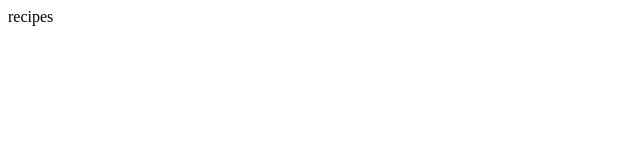
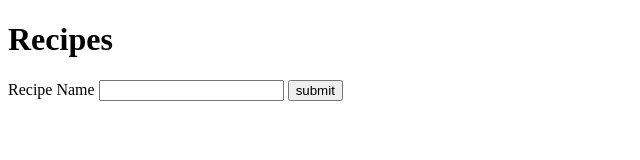
Before and after one commit to PeterMorrison250/HTML-Fundamentals, a plain HTML site: page content/recipes.html in a window 1280 px wide. Shown: the whole page, without its empty margins (0-640 px from the left). Drawn offline with Linux system fonts and the light colour scheme.

Commit message:
added forms

```diff
--- a/content/recipes.html
+++ b/content/recipes.html
@@ -4,6 +4,11 @@
         <title>Recipes</title>
     </head>
     <body>
-        recipes
+        <h1>Recipes</h1>
+        <form action="./nutrition.html" method="POST">
+            <label for="1">Recipe Name</label>
+            <input type="text" name="Recipe-Name" id="1">
+            <button type="submit">submit</button>
+        </form>
     </body>
 </html>
```
Also changed, not shown: index.html (+1 -0 lines).
